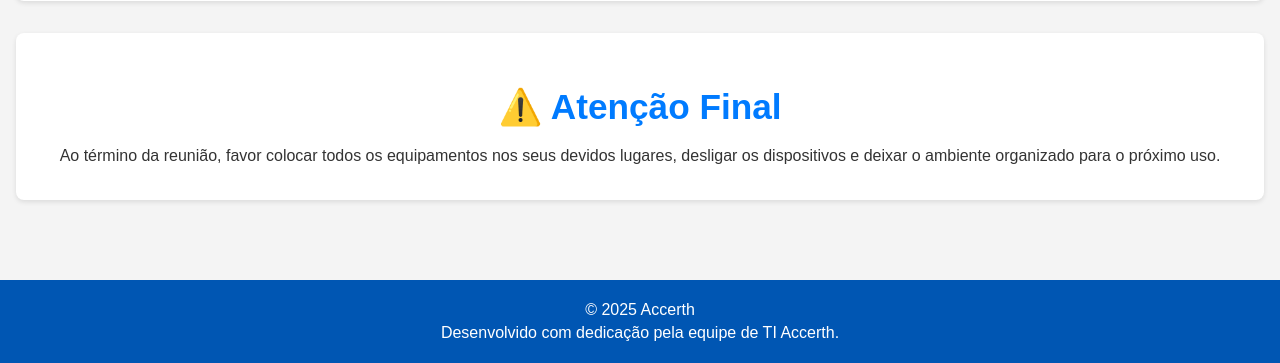
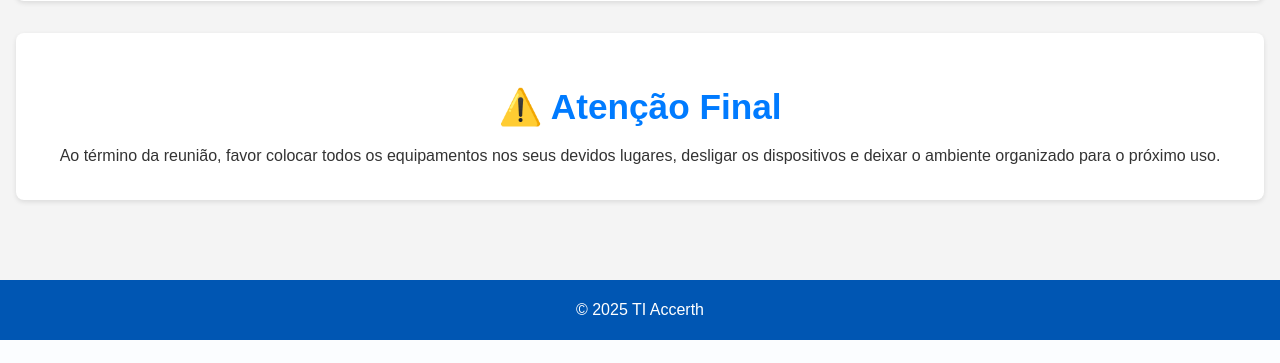
Before and after one commit to lealgoldenboy/manual_reuniao, a Flask app: page / in a window 1280 px wide. Shown: the part 1841-2204 px from the top of the page. After the commit the page ends 2181 px from the top, so only its background shows below. Run offline with Flask 3, Linux system fonts and the light colour scheme.

Commit message:
Atualiza dica de Chamar um Ramal com link e simplifica rodapé

```diff
--- a/templates/index.html
+++ b/templates/index.html
@@ -92,8 +92,7 @@
         </section>
     </main>
     <footer>
-        <p>© 2025 Accerth</p>
-        <p>Desenvolvido com dedicação pela equipe de TI Accerth.</p>
+        <p>© 2025 TI Accerth</p>
     </footer>
     <script src="{{ url_for('static', filename='js/script.js') }}"></script>
 </body>
```
